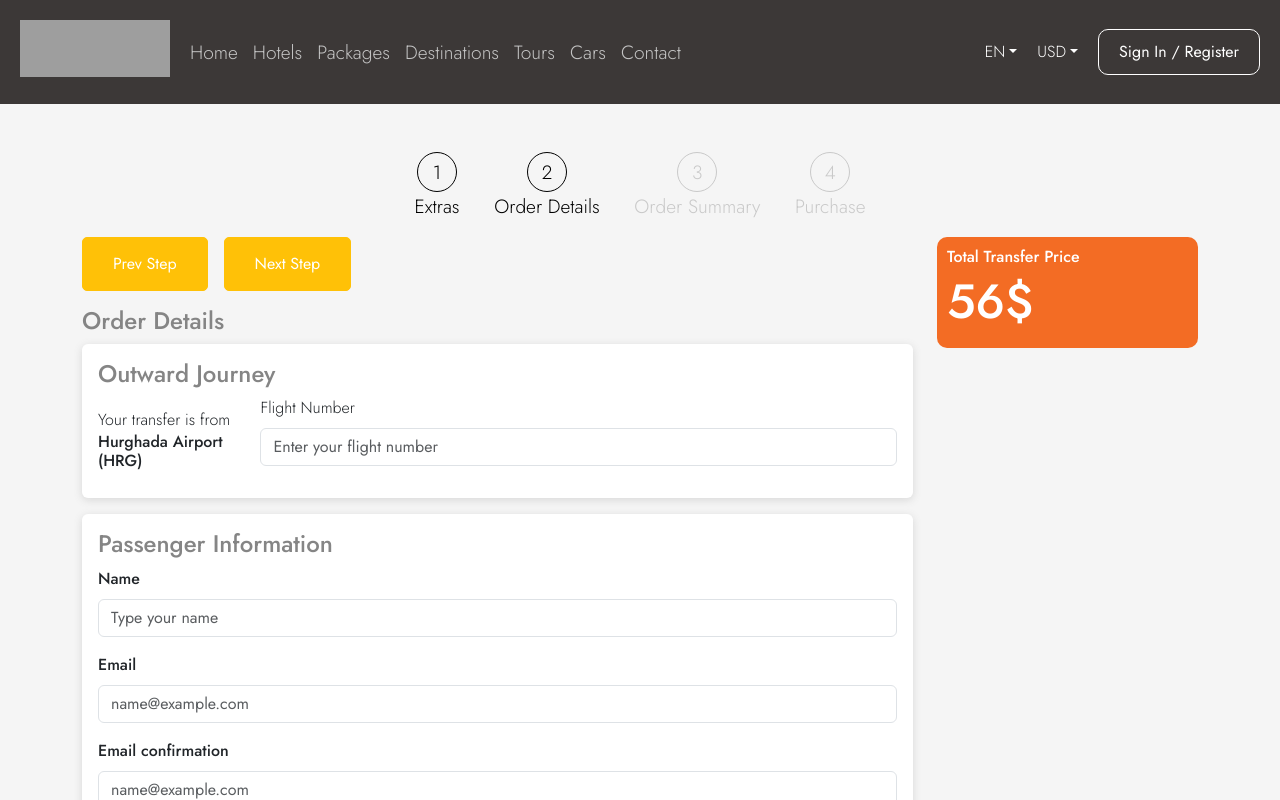
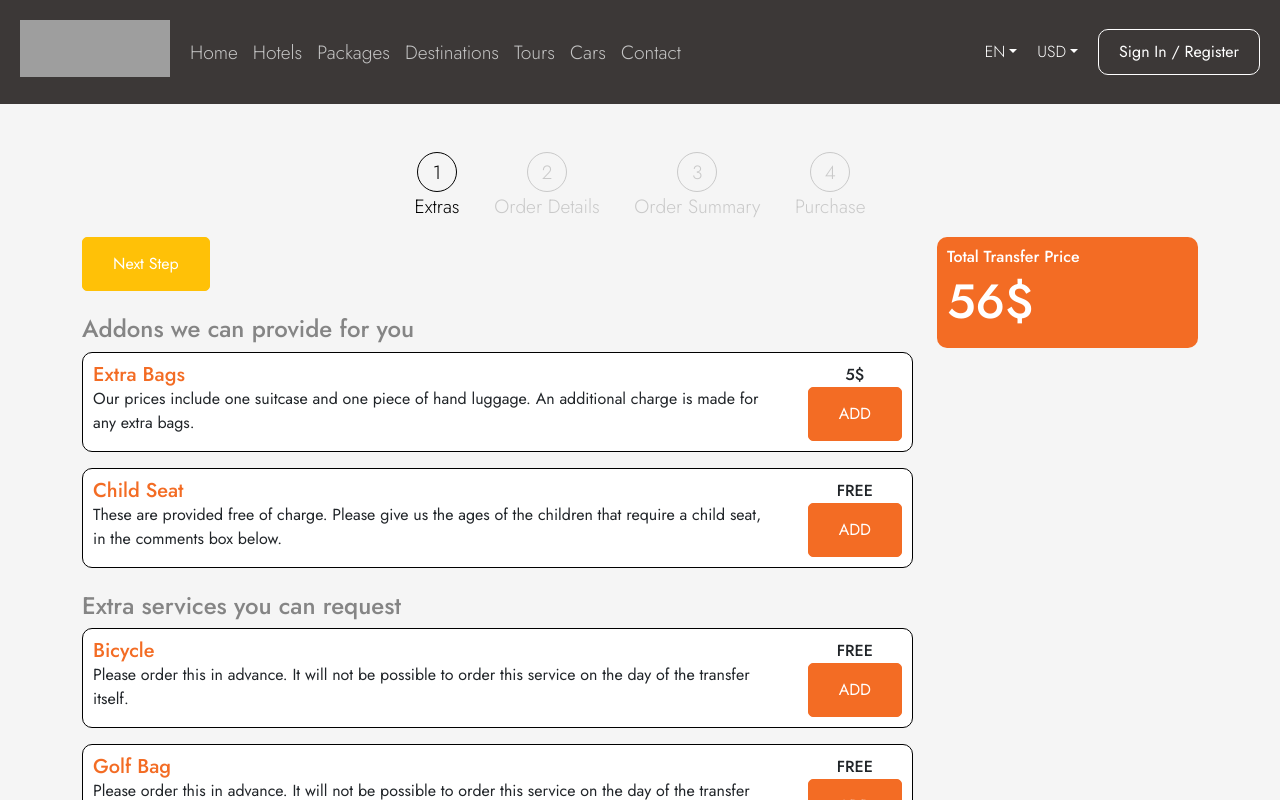
Before and after one commit to Abdelghani-Adel/FoxTravel-TourAgency, a Next.js app: page /purchase/transfer in a window 1280 px wide. Shown: the top 800 px of the page. Built offline with nearby package versions, Linux system fonts and the light colour scheme; grey boxes are pictures that could not be loaded.

Commit message:
Fixed bug shown in restructuring folders

```diff
--- a/app/(routes)/purchase/transfer/page.tsx
+++ b/app/(routes)/purchase/transfer/page.tsx
@@ -11,7 +11,7 @@ const steps = ["Extras", "Order Details", "Order Summary", "Purchase"];
 
 const Page = () => {
   useHideLoadingLayer();
-  const [currentStep, setCurrentStep] = useState(2);
+  const [currentStep, setCurrentStep] = useState(1);
   const [total, setTotal] = useState(50);
 
   const nextStep = () => setCurrentStep((prev) => prev + 1);
--- a/app/_styles/components/_ui.scss
+++ b/app/_styles/components/_ui.scss
@@ -361,7 +361,7 @@
   color: rgb(201, 201, 201);
   font-weight: 300;
   font-size: 1.2rem;
-  transition: 5s ease-in-out;
+  transition: 0.3s ease-in-out;
 }
 
 .multiSteps .step .number {
--- a/app/_styles/main.css
+++ b/app/_styles/main.css
@@ -1451,7 +1451,7 @@ q:after {
   color: rgb(201, 201, 201);
   font-weight: 300;
   font-size: 1.2rem;
-  transition: 5s ease-in-out;
+  transition: 0.3s ease-in-out;
 }
 
 .multiSteps .step .number {
```
Also changed, not shown: app/_styles/main.min.css.
